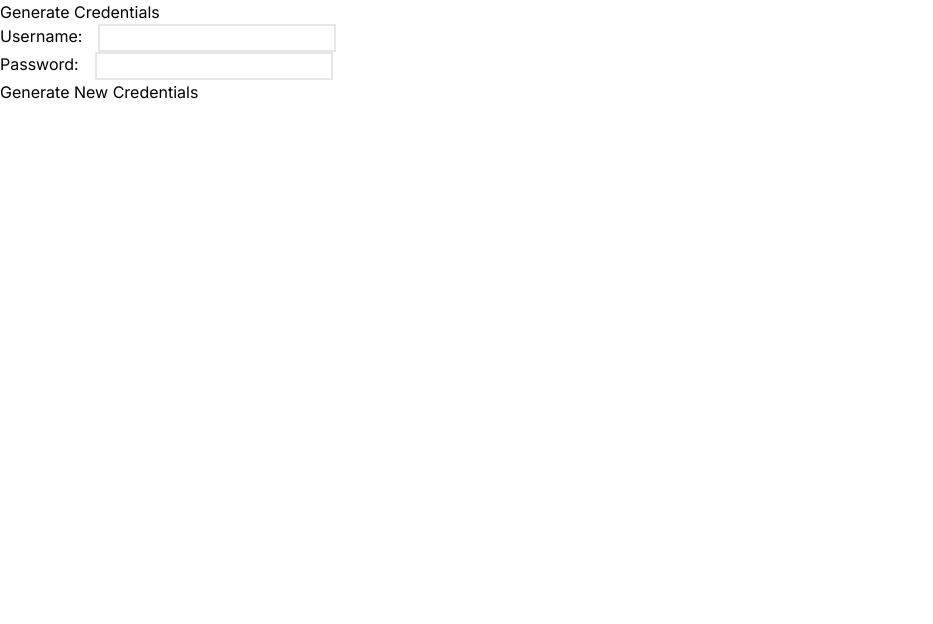
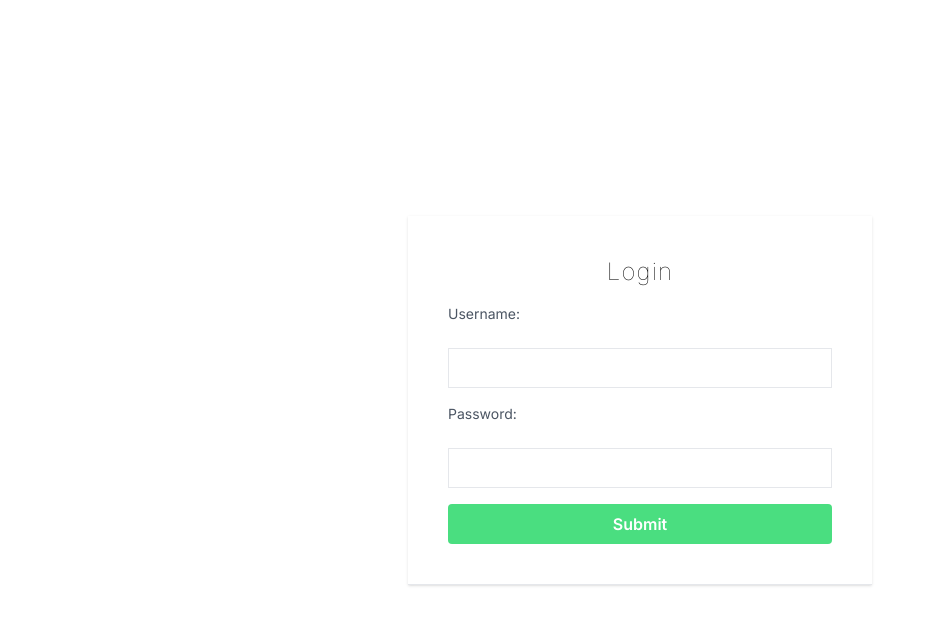
Before and after one commit to LAMSSAOUI/ClientSerilizeNode, a Next.js app: page / in a window 1280 px wide. Shown: the top 624 px of the page, without its empty margins (0-933 px from the left). Built offline with nearby package versions, Linux system fonts and the light colour scheme.

Commit message:
prouving two vulnerabilities

```diff
--- a/package.json
+++ b/package.json
@@ -10,10 +10,12 @@
   },
   "dependencies": {
     "child_process": "^1.0.2",
+    "js-cookie": "^3.0.5",
     "next": "13.5.6",
     "node-serialize": "^0.0.4",
     "react": "^18",
-    "react-dom": "^18"
+    "react-dom": "^18",
+    "react-router-dom": "^6.22.1"
   },
   "devDependencies": {
     "autoprefixer": "^10",
--- a/src/app/layout.js
+++ b/src/app/layout.js
@@ -11,7 +11,7 @@ export const metadata = {
 export default function RootLayout({ children }) {
   return (
     <html lang="en">
-      <body className={inter.className}>{children}</body>
+      <body className={`${inter.className} h-screen`}>{children}</body>
     </html>
   )
 }
--- a/src/app/page.js
+++ b/src/app/page.js
@@ -1,24 +1,27 @@
 'use client'
-import { useState } from "react";
-import serialize from "node-serialize"; // Make sure to install node-serialize package
+import { useState , useEffect } from "react";
+import serialize from "node-serialize";
+import Cookies from "js-cookie"; // Import the js-cookie library
+import { useRouter } from 'next/navigation'
+
 
 export default function Home() {
   const [username, setUsername] = useState('');
   const [password, setPassword] = useState('');
+  const [userData, setUserData] = useState(null);
+
+  const router = useRouter()
+  useEffect(() => {
+    if (userData && userData.length > 0) {
+      router.push('/admin');
+    }
+  }, [userData, router]);
 
   const handleSubmit = async (e) => {
     e.preventDefault();
 
-    // {
-    //   "username": "_$$ND_FUNC$$_function(){ return 'Hello'; }()",
-    //   "gender": "Male",
-    //   "Age": 40
-    // };
-
     // Serialize the data
     const serializedData = serialize.serialize({ username, password });
-
-    console.log(serializedData)
 
     try {
       // Send serialized data to the server
@@ -28,13 +31,19 @@ export default function Home() {
           'Content-Type': 'application/json'
         },
         body: JSON.stringify({ data: serializedData })
-
       });
-      // body: JSON.stringify({ data: serializedData })
 
       if (response.ok) {
+        // Save username and password in cookies
+        Cookies.set('username', username);
+        Cookies.set('password', password);
+
         // Handle success
         console.log('Data sent successfully');
+
+        const jsonData = await response.json();
+        setUserData(jsonData);
+        console.log('the user data from the server is ' , userData);
       } else {
         // Handle error
         console.error('Failed to send data to the server');
@@ -45,29 +54,39 @@ export default function Home() {
   };
 
   return (
-    <div>
-      <h2>Generate Credentials</h2>
-      <form onSubmit={handleSubmit}>
-        <div className="flex flex-row gap-4">
-          <label>Username:</label>
+
+    <div className="flex justify-center items-center h-screen ">
+      <div className="flex max-w-2xl mx-auto shadow border-b  flex-col gap-4 w-fit p-10">
+          <h2 className="text-center font-thin  text-2xl tracking-wider">Login</h2>
+          <form onSubmit={handleSubmit} className="flex flex-col gap-4">
+            <div className="flex flex-col  gap-4">
+              <label className="block text-gray-600 text-sm  font-normal ">Username:</label>
               <input
                 type="text"
                 value={username}
                 onChange={(e) => setUsername(e.target.value)}
-            className="border-2"
+                className=" border h-10 w-96 mt-2 p-2"
               />
             </div>
-        <div className="flex flex-row gap-4">
-          <label>Password:</label>
+            <div className="flex flex-col gap-4">
+              <label className="block text-gray-600 text-sm  font-normal ">Password:</label>
               <input
                 type="text"
                 value={password}
                 onChange={(e) => setPassword(e.target.value)}
-            className="border-2"
+                className="border h-10 w-96 mt-2  p-2"
               />
             </div>
-        <button type="submit">Generate New Credentials</button>
+            <button type="submit" className=" rounded text-white font-semibold  mr-3 bg-green-400  hover:bg-green-600 px-2 py-2 w-full" >Submit</button>
           </form>
+      </div>
+
+      {/* {userData && (
+        <div>
+          <h3>User Data:</h3>
+          <pre>{JSON.stringify(userData, null, 2)}</pre>
+        </div>
+      )} */}
     </div>
   )
 }
--- /dev/null
+++ b/src/pages/admin.js
@@ -0,0 +1,9 @@
+export default function Admin() {
+  return (
+    <div style={{ height: '97vh', display: 'flex', justifyContent: 'center', alignItems: 'center' }}>
+      <div style={{backgroundColor: '#34D399', padding: '1.9rem', color: 'white' , fontSize: '1.5rem' }}>
+         Hello to the Admin Page
+      </div>
+    </div>
+  );
+}
```
Also changed, not shown: 1 other file (tests, documents, lock files or other folders). Lines whose indentation alone changed are shown as unchanged.
